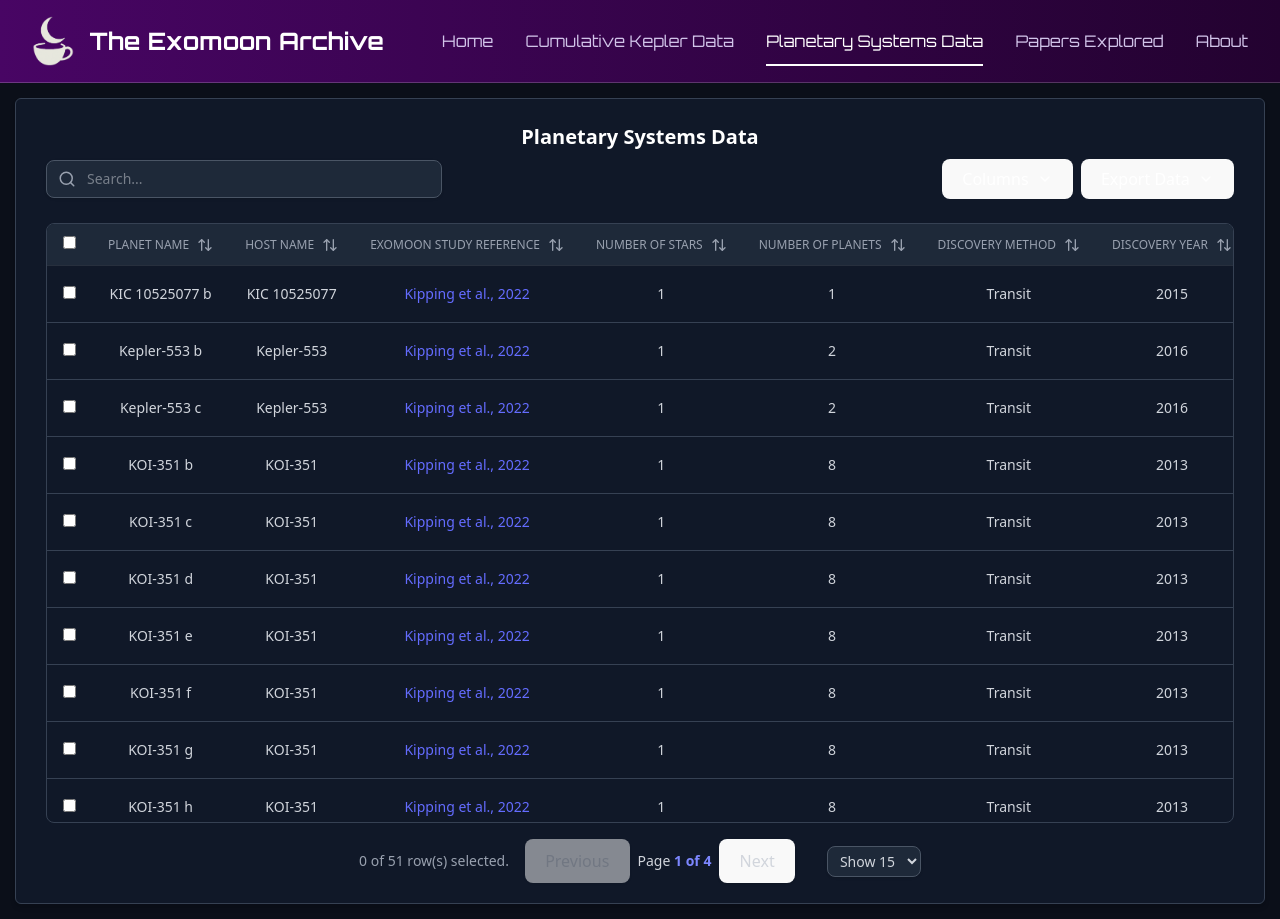
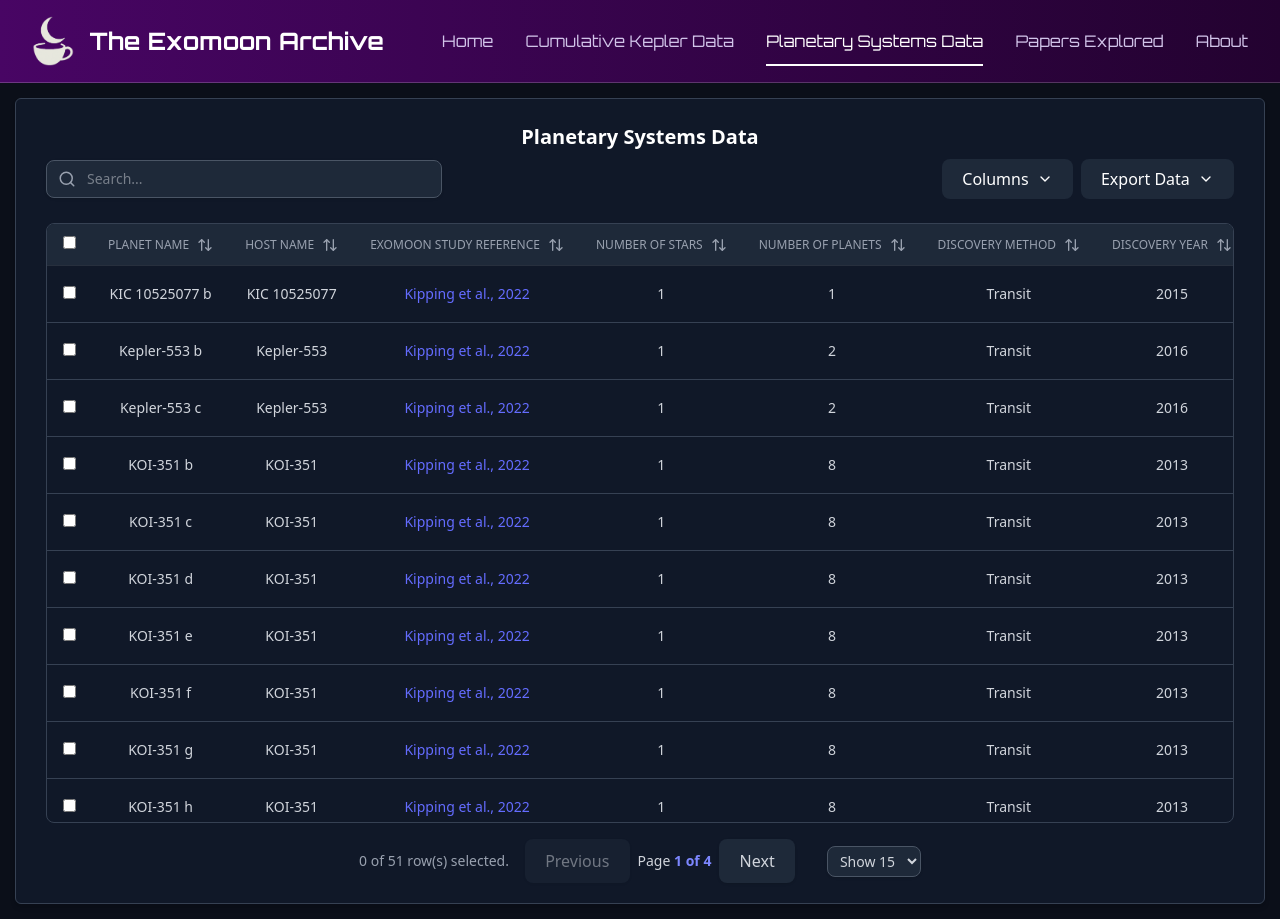
Before and after one commit to PenguinGuerrilla/TEA, a React (Vite) app: page /ps in a window 1280 px wide. Built offline with nearby package versions, Linux system fonts and the light colour scheme.

Commit message:
fix: fixed buttons with white background colour in light mode

```diff
--- a/src/Components/Table/MainTable.jsx
+++ b/src/Components/Table/MainTable.jsx
@@ -16,7 +16,7 @@ import {
     TableHead,
     TableHeader,
     TableRow,
-} from "@/components/ui/table"
+} from "@/Components/ui/table"
 
 import {
     DropdownMenu,
@@ -25,7 +25,7 @@ import {
     DropdownMenuTrigger,
 } from "@/Components/ui/dropdown-menu"
 
-import { Button } from "@/components/ui/button"
+import { Button } from "@/Components/ui/button"
 import { ChevronDown, Search } from "lucide-react"
 
 import React, { useState } from 'react'
--- a/src/Pages/HomePage.jsx
+++ b/src/Pages/HomePage.jsx
@@ -226,7 +226,7 @@ const HomePage = () => {
             </h1>
 
             <div >
-              <p style={{...paragraphStyle, textAlign: 'center', marginTop: '1rem'}}>
+              <p style={{ ...paragraphStyle, textAlign: 'center', marginTop: '1rem' }}>
                 The exomoon archive is a comprehensive dataset of exoplanets analyzed as potential hosts for exomoons.
                 This archive is designed to facilitate research and exploration in the field of exoplanetary science,
                 providing a valuable resource for scientists and enthusiasts alike.
@@ -274,14 +274,14 @@ const HomePage = () => {
               </p>
             </div>
           </div>
-          <div style={{ flex: 1, paddingLeft: isMobile ? 0 : '2rem', display: 'flex', flexDirection: 'column', alignItems: 'center', justifyContent: 'center', height: '80vh',  }}>
-            <h2 style={{...titleStyle, }}>Data at a Glance</h2>
+          <div style={{ flex: 1, paddingLeft: isMobile ? 0 : '2rem', display: 'flex', flexDirection: 'column', alignItems: 'center', justifyContent: 'center', height: '80vh', }}>
+            <h2 style={{ ...titleStyle, }}>Data at a Glance</h2>
             <div style={cardContainerStyle}>
-              <div style={cardStyle}>
+              <div style={{ ...cardStyle, cursor: "pointer" }} onClick={() => navigate('/cumulative')} >
                 <p style={cardValueStyle}>{keplerData.length + psData.length}</p>
                 <h3 style={cardTitleStyle}>Exoplanets Analyzed</h3>
               </div>
-              <div style={cardStyle}>
+              <div style={{ ...cardStyle, cursor: "pointer" }} onClick={() => navigate('/papers')}>
                 {/* todo: add dynamic reference once articles page is */}
                 <p style={cardValueStyle}>18</p>
                 <h3 style={cardTitleStyle}>Papers Explored</h3>
--- a/src/index.css
+++ b/src/index.css
@@ -112,9 +112,7 @@ button:focus-visible {
   a:hover {
     color: #747bff;
   }
-  button {
-    background-color: #f9f9f9;
-  }
+
 }
 
 @theme inline {
```
